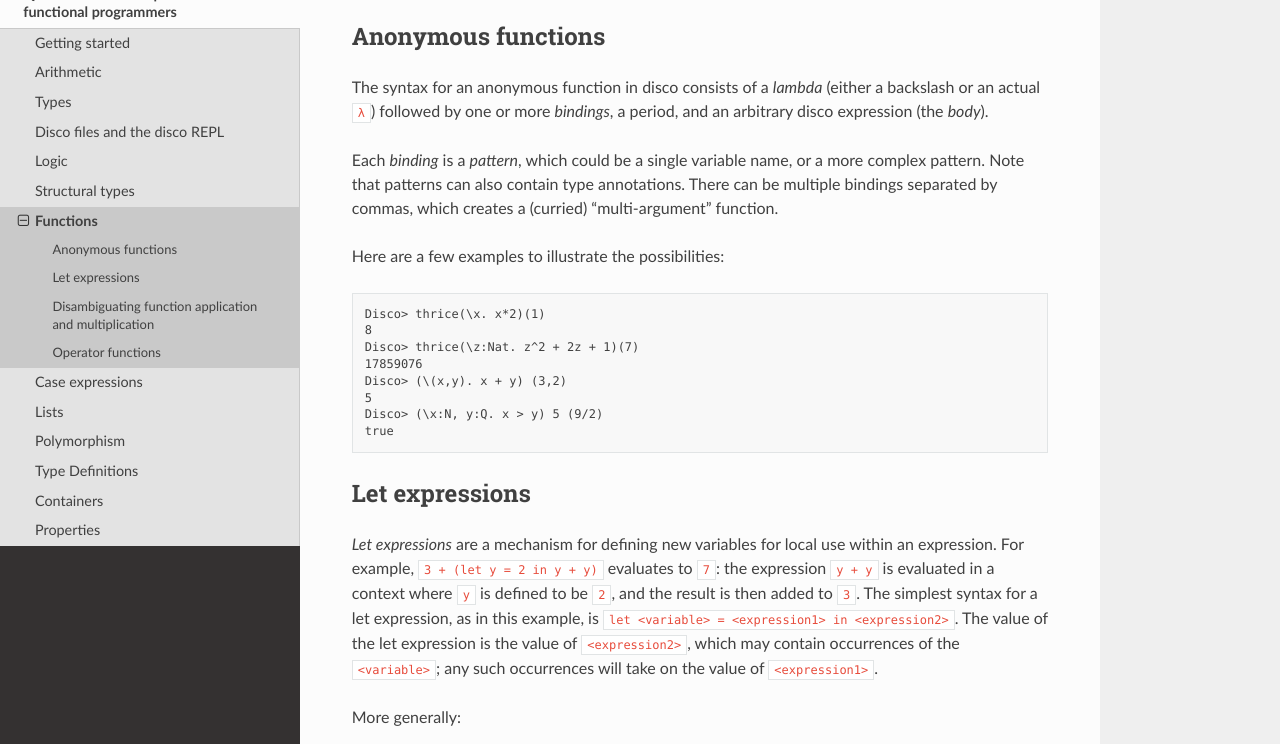
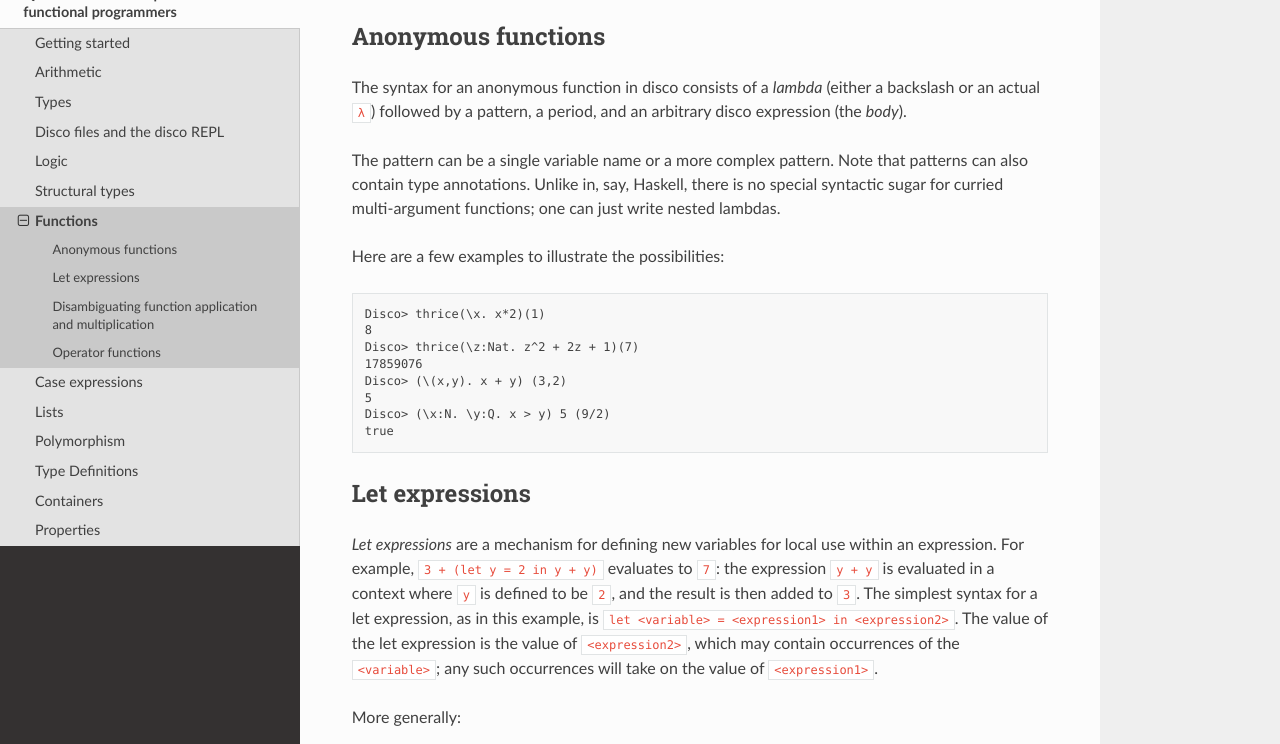
Before and after one commit to disco-lang/disco, a Sphinx documentation site: the page built from docs/tutorial/functions.rst, in a window 1280 px wide and 900 px high, scrolled down 1236 px, cut to the strip 156-900 px from the top of the window. Built offline with Sphinx 7.4.7 and the Read the Docs theme 2.0.0, drawn with Linux system fonts in a browser that asks for light colours; pages that are not in the unit, such as notebooks, are missing from menus.

Commit message:
update tutorial to reflect disallowing multi-arg lambdas

```diff
--- a/docs/tutorial/functions.rst
+++ b/docs/tutorial/functions.rst
@@ -68,13 +68,13 @@ Anonymous functions
 ===================
 
 The syntax for an anonymous function in disco consists of a *lambda*
-(either a backslash or an actual ``λ``) followed by one or more
-*bindings*, a period, and an arbitrary disco expression (the *body*).
+(either a backslash or an actual ``λ``) followed by a pattern, a
+period, and an arbitrary disco expression (the *body*).
 
-Each *binding* is a *pattern*, which could be a single variable name,
-or a more complex pattern. Note that patterns can also contain type
-annotations. There can be multiple bindings separated by commas, which
-creates a (curried) "multi-argument" function.
+The pattern can be a single variable name or a more complex
+pattern. Note that patterns can also contain type annotations.  Unlike
+in, say, Haskell, there is no special syntactic sugar for curried
+multi-argument functions; one can just write nested lambdas.
 
 Here are a few examples to illustrate the possibilities:
 
@@ -86,7 +86,7 @@ Here are a few examples to illustrate the possibilities:
     17859076
     Disco> (\(x,y). x + y) (3,2)
     5
-    Disco> (\x:N, y:Q. x > y) 5 (9/2)
+    Disco> (\x:N. \y:Q. x > y) 5 (9/2)
     true
 
 Let expressions
```
